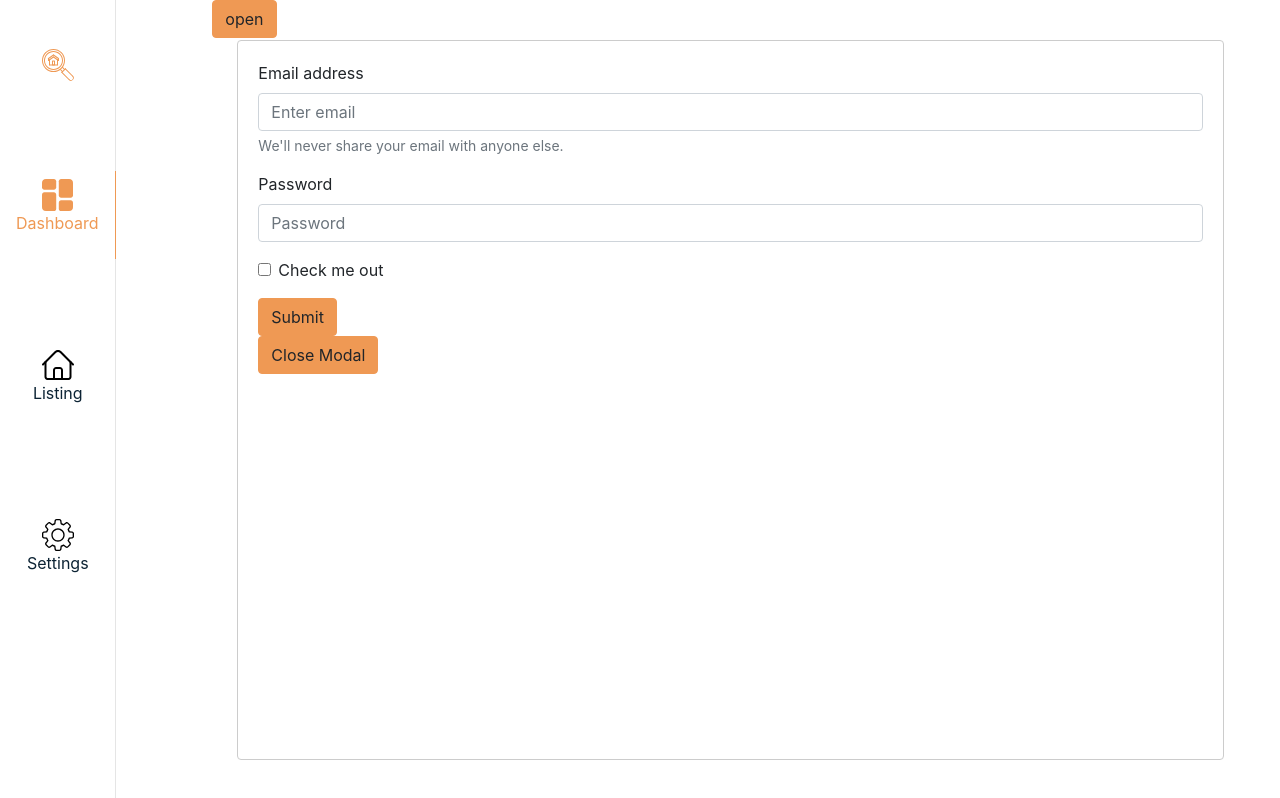
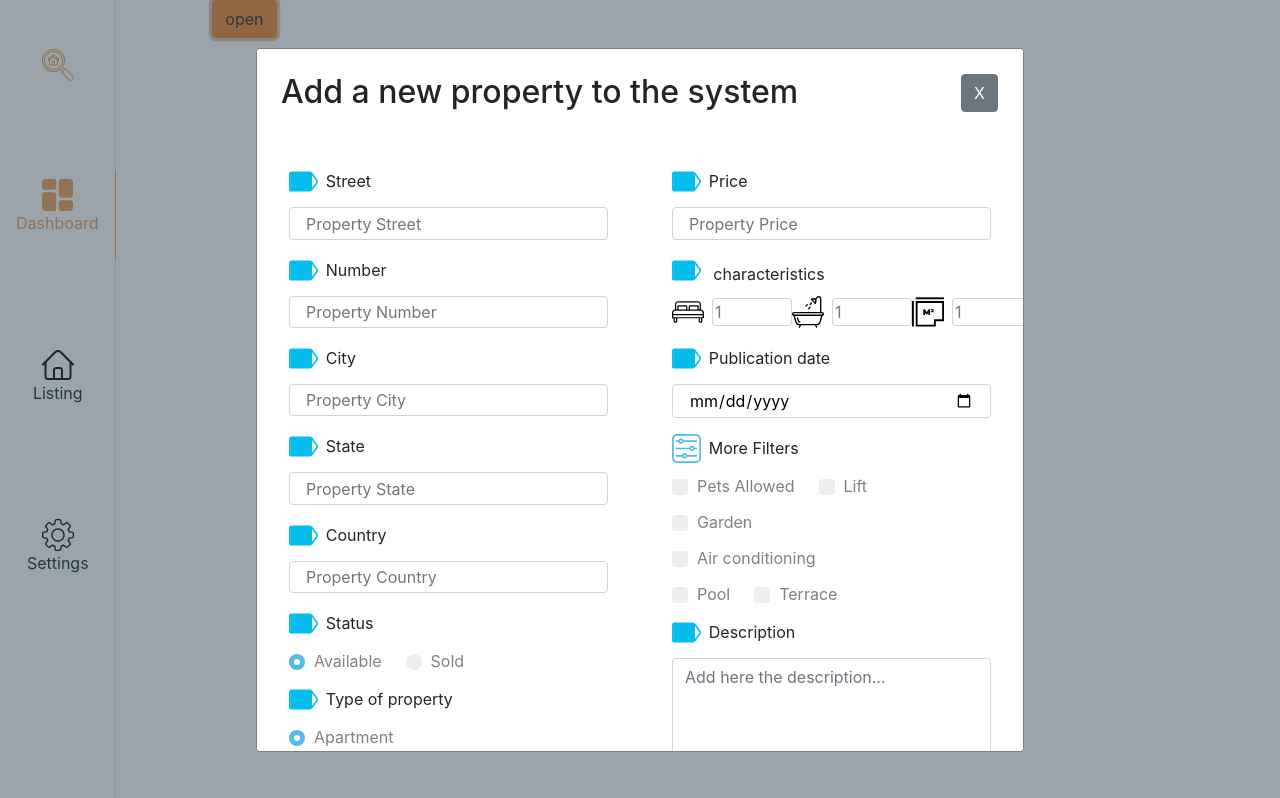
Before and after one commit to Property-Search-Engine/admin-front, a React (Create React App) app: page / in a window 1280 px wide. Both pictures are taken after a click on the button "close". Built offline with nearby package versions, Linux system fonts and the light colour scheme.

Commit message:
Finish Modal Form & Optimize / Clean Styles and helpers

```diff
--- a/src/components/common/Inputs/TextInput.js
+++ b/src/components/common/Inputs/TextInput.js
@@ -4,7 +4,7 @@ import {Image } from "react-bootstrap";
 function TextInput(props) {
     const {labelText, labelImgSrc, inputName, placeholder} = props;
     return (
-        <div className="textInputContainer">
+        <div className="input-container">
             {labelText &&
                 <label htmlFor={inputName}>
                     {labelImgSrc && <Image src={labelImgSrc} className="form-icon-label" />}
--- a/src/components/common/Modal/Modal.scss
+++ b/src/components/common/Modal/Modal.scss
@@ -5,7 +5,8 @@
     top: 0;
     left: 0;
     background-color: rgba(54, 75, 87, 0.5);
-    padding: 3rem 5rem;
+    opacity:1;
+    padding: 3rem 20%;
     overflow-y: auto;
     transition: opacity 0.3s ease-in-out;
     z-index: 1000;
--- a/src/components/common/ModalForm/ModalForm.js
+++ b/src/components/common/ModalForm/ModalForm.js
@@ -1,41 +1,153 @@
 import React from "react";
-import { Form, Button } from "react-bootstrap";
-import ReactModal from "react-modal";
+import { Form, Button, Image } from "react-bootstrap";
+import Modal from '../Modal/Modal';
+import TextInput from "../Inputs/TextInput";
+import RadioInputs from "../Inputs/RadioInputs";
+import CheckInput from "../Inputs/CheckInput";
+import DateInput from "../Inputs/DateInput";
+import NumberInput from "../Inputs/NumberInput";
+
+import {svgPath} from "../../../utils/helpers";
+import {fadeOut} from "../../../utils/helpers";
 
 function ModalForm(props) {
-  const {isModalFormOpen, handleModalToggle} = props;
+  const { isModalFormOpen, handleModalToggle } = props;
+
+  const handleSubmit = e => {
+    e.preventDefault();
+
+    //Fetch to endpoint
+
+    close();
+    e.target.reset();
+  }
+  function close(){
+    const fadeOutTime = 300;
+    const fadeOutElement = document.querySelector('.modalOverlay');
+    fadeOut(fadeOutElement, fadeOutTime);
+    setTimeout(() => {
+        handleModalToggle();
+    }, fadeOutTime)
+  }
   return (
-    <>
-    <ReactModal
-        isOpen={isModalFormOpen}
-        overlayClassName="back-half-grey"
-        parentSelector={() => document.querySelector('#page-content-wrapper')}
-    >
-      <Form>
-        <Form.Group controlId="formBasicEmail">
-          <Form.Label>Email address</Form.Label>
-          <Form.Control type="email" placeholder="Enter email" />
-          <Form.Text className="text-muted">
-            We'll never share your email with anyone else.
-          </Form.Text>
-        </Form.Group>
+      <Modal isOpen={isModalFormOpen} handleModalToggle={handleModalToggle}>
+        <Form id="property-form"  onSubmit={handleSubmit}>
+          <Button variant="secondary" onClick={close} className="close-modal-button">X</Button>
+          <h2 className="modal-form-title">Add a new property to the system </h2>
+          <div className="d-flex">
+          <div className="modal-form-column">
+            <TextInput
+              inputName="street"
+              labelText="Street"
+              placeholder="Property Street"
+              labelImgSrc={svgPath('tagblue')}
+            />
+            <TextInput
+              inputName="number"
+              labelText="Number"
+              placeholder="Property Number"
+              labelImgSrc={svgPath('tagblue')}
+            />
+            <TextInput
+              inputName="city"
+              labelText="City"
+              placeholder="Property City"
+              labelImgSrc={svgPath('tagblue')}
+            />
+            <TextInput
+              inputName="state"
+              labelText="State"
+              placeholder="Property State"
+              labelImgSrc={svgPath('tagblue')}
+            />
+            <TextInput
+              inputName="country"
+              labelText="Country"
+              placeholder="Property Country"
+              labelImgSrc={svgPath('tagblue')}
+            />
+            <RadioInputs
+              options={['Available', 'Sold']}
+              inputsName="status"
+              labelText="Status"
+              labelImgSrc={svgPath('tagblue')}
+            />
+            <RadioInputs
+              options={['Apartment', 'Duplex', 'House', 'Penthouse']}
+              inputsName="type"
+              labelText="Type of property"
+              labelImgSrc={svgPath('tagblue')}
+            />
+            <RadioInputs
+              options={['New House', 'Good condition', 'Needs renovation']}
+              inputsName="condition"
+              labelText="Condition of Property"
+              labelImgSrc={svgPath('tagblue')}
+            />
+            <Form.Group controlId="equipment" size="sm">
+              <Form.Label>
+                <Image src={svgPath('tagblue')} className="form-icon-label" />
+                Furnished
+              </Form.Label>
+              <Form.Control name="equipment" as="select" custom>
+                <option value="full">Fully furnished</option>
+                <option value="partial">Partial furnished</option>
+                <option value="none">Not furnished</option>
+              </Form.Control>
+            </Form.Group>
+          </div>
+          <div className="modal-form-column">
+            <TextInput
+              inputName="price"
+              labelText="Price"
+              placeholder="Property Price"
+              labelImgSrc={svgPath('tagblue')}
+            />
+            <p className="m-0"><Image src={svgPath('tagblue')} className="form-icon-label mb-2" /> characteristics</p>
+            <div className="input-container-number">
+              <NumberInput
+                inputName="bedroom"
+                labelContent={{type: 'image', content: svgPath('bed') }}
+              />
+               <NumberInput
+                inputName="bath"
+                labelContent={{type: 'image', content: svgPath('bath') }}
+              />
+              <NumberInput
+                inputName="m2"
+                labelContent={{type: 'image', content: svgPath('m2') }}
+              />
+            </div>
+            <DateInput
+              inputName="date"
+              labelText="Publication date"
+              placeholder={new Date().toLocaleString('en-GB', { timeZone: 'UTC' })}
+              labelImgSrc={svgPath('tagblue')}
+            />
+            <CheckInput
+             options={['Pets Allowed', 'Lift', 'Garden', 'Air conditioning', 'Pool', 'Terrace']}
+             labelText="More Filters"
+             inputsName="filters"
+             labelImgSrc={svgPath('filter')}
+            />
+            <Form.Group controlId="description">
+              <Form.Label> <Image src={svgPath('tagblue')} className="form-icon-label" />Description</Form.Label>
+              <Form.Control as="textarea" rows={10} placeholder="Add here the description...  "/>
+            </Form.Group>
+            <div className="d-flex">
+            <Button variant="primary" type="submit" className="mr-3">
+              Submit
+            </Button>
+            <Button variant="secondary" onClick={close}>
+              Cancel
+            </Button>
+            </div>
 
-        <Form.Group controlId="formBasicPassword">
-          <Form.Label>Password</Form.Label>
-          <Form.Control type="password" placeholder="Password" />
-        </Form.Group>
-        <Form.Group controlId="formBasicCheckbox">
-          <Form.Check type="checkbox" label="Check me out" />
-        </Form.Group>
-        <Button variant="primary" type="submit">
-          Submit
-        </Button>
-      </Form>
-      <Button variant="primary" onClick={handleModalToggle}>
-          Close Modal
-    </Button>
-    </ReactModal>
-    </>
+          </div>
+          </div>
+
+        </Form>
+        </Modal>
   );
 }
 
--- a/src/components/common/ModalForm/ModalForm.scss
+++ b/src/components/common/ModalForm/ModalForm.scss
@@ -0,0 +1,30 @@
+.form-icon-label{
+    width: 1.8rem;
+    padding-bottom: 0.2rem;
+    margin-right: 0.5rem ;
+    &.number{
+        width: 2rem;
+        padding-bottom: 0;
+    }
+}
+.modal-form-column{
+    width: 50%;
+    padding: 2rem;
+}
+#property-form{
+    @include border(1px, solid, $text-grey, 4px);
+    background-color: white;
+    overflow-y: auto;
+    max-height: 100%;
+    position: relative;
+
+}
+.modal-form-title{
+    padding: 1.5rem;
+    margin: 0;
+}
+.close-modal-button{
+    position:absolute;
+    right: 25px;
+    top:25px;
+}
--- a/src/styles/main.scss
+++ b/src/styles/main.scss
@@ -2,4 +2,10 @@
 @import "./partials/fonts";
 @import "./partials/mixings";
 @import "~bootstrap/scss/bootstrap";
+
+
 @import "../components/common/sidebar/Sidebar.scss";
+@import "../components/common/Modal/Modal.scss";
+@import "../components/common/ModalForm/ModalForm.scss";
+@import "../components/common/Inputs/Input.scss";
+@import "../components/common/Inputs/RadioCheckInputs.scss";
--- a/src/styles/partials/_mixings.scss
+++ b/src/styles/partials/_mixings.scss
@@ -1,3 +1,12 @@
+@mixin flex($justify, $align, $direction: row){
+  display: flex;
+  justify-content: $justify;
+  align-items: $align;
+  @if $direction {
+    flex-direction: $direction
+  }
+}
+
 @mixin input-placeholder {
   &.placeholder {
     @content;
@@ -55,6 +64,12 @@
   background-clip: padding-box;
 }
 
+@mixin border($px, $style, $color, $pxRadius: 0px){
+  border: $px $style $color;
+  @if $pxRadius {
+    @include border-radius($pxRadius);
+  }
+}
 //Opacity
 
 @mixin opacity($opacity) {
--- a/src/styles/partials/_variables.scss
+++ b/src/styles/partials/_variables.scss
@@ -1,5 +1,7 @@
 $primary-orange: rgba(239, 153, 84, 1);
 $primary-blue: rgba(83, 187, 232, 1);
+
+$primary-orange-half-opacity: rgba(239, 153, 84, 0.5);
 
 //search bar input background
 $searchBar-grey: rgba(242, 242, 246, 1);
--- /dev/null
+++ b/src/utils/helpers.js
@@ -0,0 +1,24 @@
+// Make working and valid absolute path for svg files in the client
+// @param -> filename
+export const svgPath = filename => `/assets/icons/${filename}.svg`;
+
+//---------------------
+//    FADES-IN-OUT
+//---------------------
+//* Element needs to have transition: opacity 0.3s <timeFunc> in its styles;
+
+//Fade Out one element
+export function fadeOut(element, time = 300){
+    element.style.opacity = 0;
+    setTimeout(() => {
+      element.style.opacity = 1;
+    }, time);
+  }
+
+//Fade In one element
+export function fadeIn(element, time = 300){
+    element.style.opacity = 1;
+    setTimeout(() => {
+      element.style.opacity = 0;
+    }, time);
+  }
```
Also changed, not shown: src/components/common/Inputs/RadioInputs.scss (deleted, +0 -73 lines), src/components/common/Inputs/TextInput.scss (deleted, +0 -12 lines).
